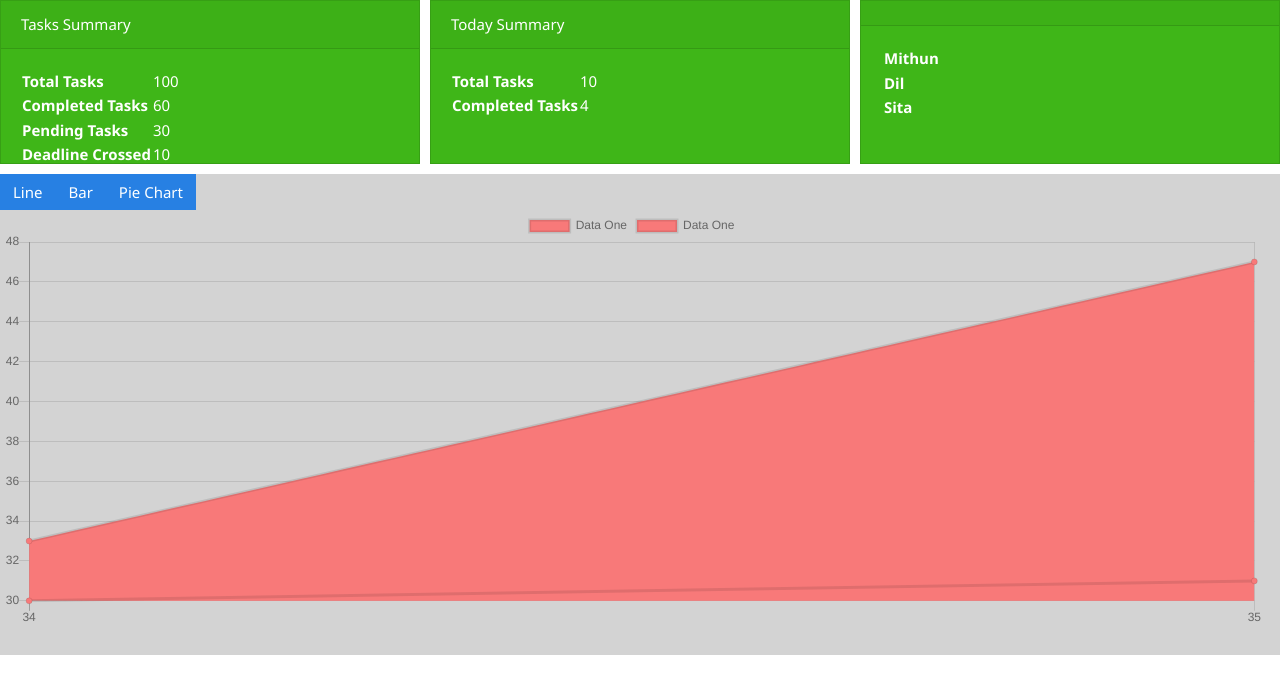
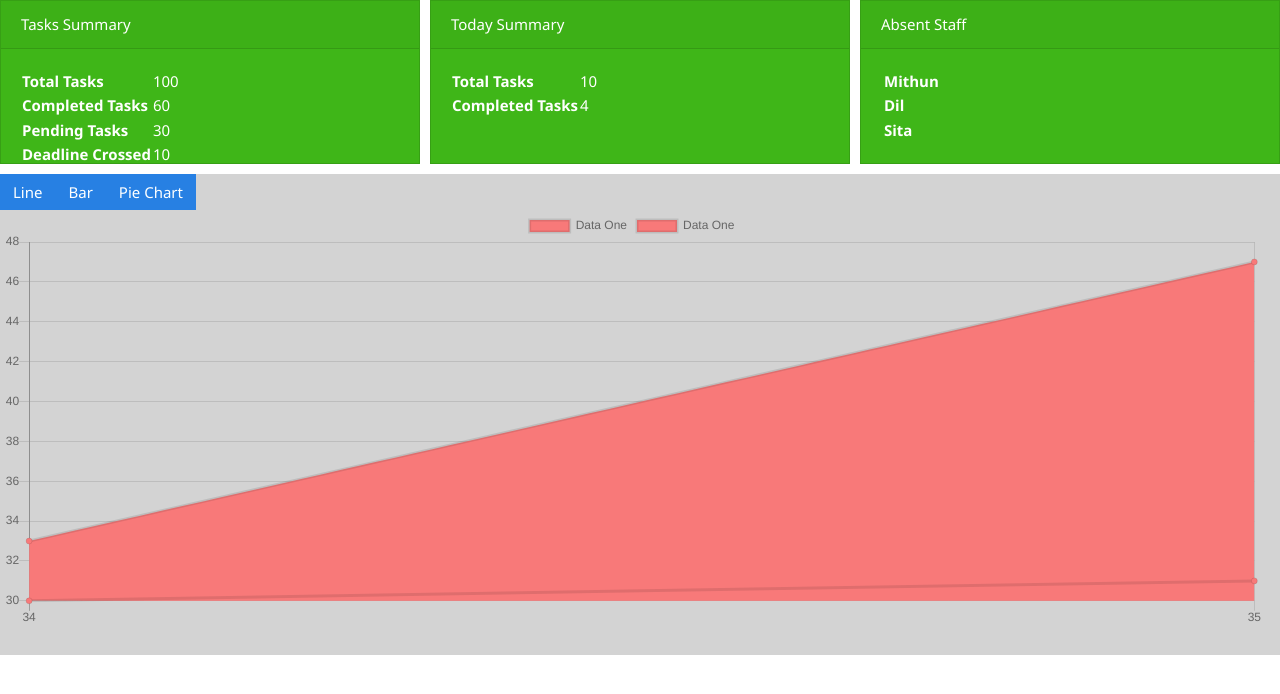
Before and after one commit to jiwantmg/avlekh-ui, a Vue app: page / in a window 1280 px wide. Shown: the top 694 px of the page. Built offline with nearby package versions, Linux system fonts and the light colour scheme; no server answers.

Commit message:
Dil Darai

```diff
--- a/src/components/modules/dashboard/AbsentStaffPreview.vue
+++ b/src/components/modules/dashboard/AbsentStaffPreview.vue
@@ -1,6 +1,6 @@
 <template>
   <div class="card text-white bg-success">
-    <div class="card-header">{{title}}</div>
+    <div class="card-header">{{"Absent Staff"}}</div>
     <div class="card-body">
 <table>
   <tr v-for=" data in datas" :key="data.id">
@@ -24,4 +24,5 @@ export default {
 </script>
 
 <style>
+
 </style>
```
